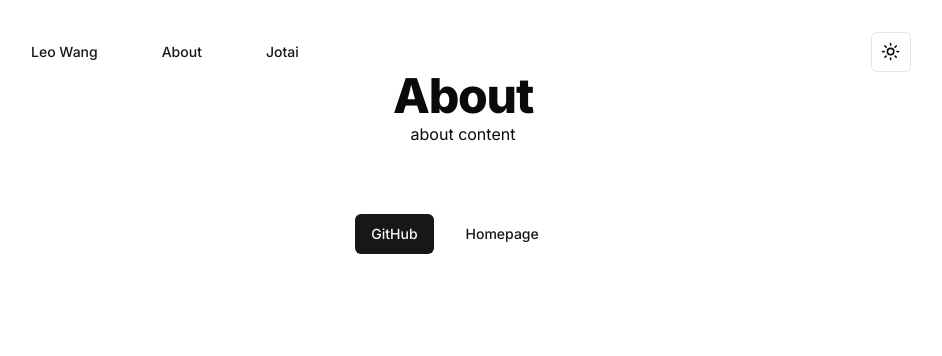
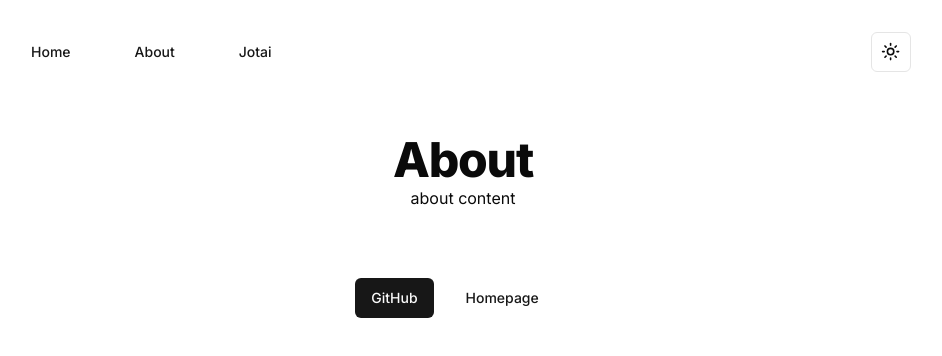
Before and after one commit to wangrunlin/next-shadcn-ui-ts, a Next.js app: page /about in a window 1280 px wide. Shown: the top 356 px of the page, without its empty margins (177-1119 px from the left). Built offline with nearby package versions, Linux system fonts and the light colour scheme.

Commit message:
feat: update link and docs

```diff
--- a/src/app/about/page.tsx
+++ b/src/app/about/page.tsx
@@ -7,17 +7,22 @@ import { Button } from "@/components/ui/button";
 
 export default function About() {
   return (
-    <main className="text-center">
+    <main className="text-center mt-16">
       <TypographyH1>About</TypographyH1>
       <footer>
         <TypographyP className="mb-8">about content</TypographyP>
 
         <Button asChild>
-          <Link href="https://github.com/wangrunlin">GitHub</Link>
+          <Link
+            href="https://github.com/wangrunlin/next-shadcn-ui-ts"
+            target="_blank"
+          >
+            GitHub
+          </Link>
         </Button>
 
         <Button variant="link" className="mt-8" size="lg" asChild>
-          <Link href="https://wangrunlin.com">Homepage</Link>
+          <Link href="https://next-shadcn-ui-ts.vercel.app">Homepage</Link>
         </Button>
       </footer>
     </main>
--- a/src/app/layout.tsx
+++ b/src/app/layout.tsx
@@ -42,7 +42,7 @@ export default function RootLayout({
           <header className="top-0 flex justify-between items-center pt-8 px-8 lg:px-48 border-collapse">
             <nav className="space-x-8">
               <Button variant="link" asChild>
-                <Link href="/">Leo Wang</Link>
+                <Link href="/">Home</Link>
               </Button>
               <Button variant="link" asChild>
                 <Link href="/about">About</Link>
```
Also changed, not shown: 1 other file (tests, documents, lock files or other folders).
